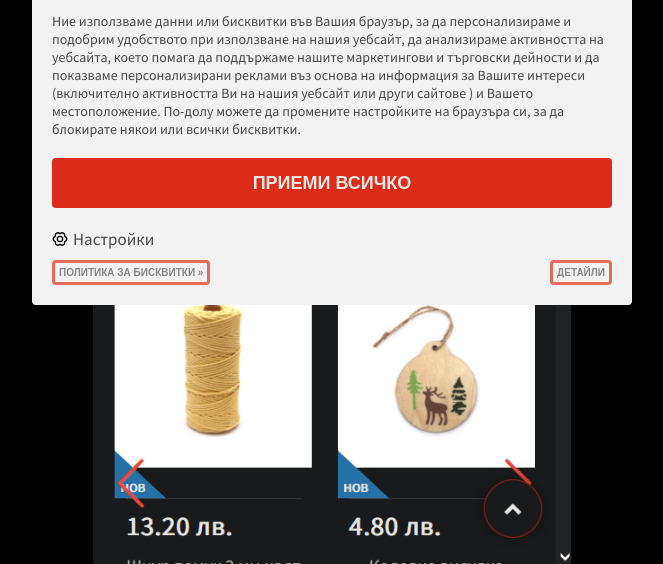
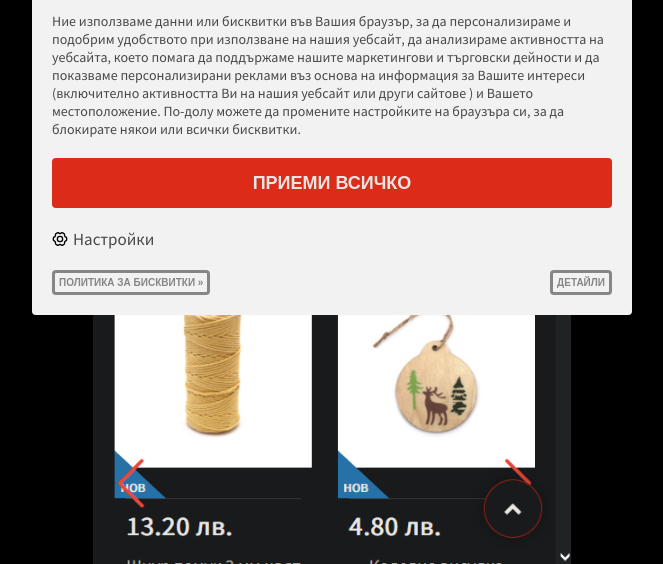
Before and after one commit to drago1520/googleConsentV2Modal, a website built with Vite: page index.html in a window 1280 px wide. Shown: the part 236-800 px from the top of the page, without its empty margins (308-971 px from the left). Built offline with nearby package versions, Linux system fonts and the light colour scheme.

Commit message:
Fixed styling on secondary buttons.

```diff
--- a/style.css
+++ b/style.css
@@ -172,13 +172,13 @@ input[type="checkbox"] {
     margin-top: 10px;
 }
 .consent-details{
-  margin-top: 10px;
+  margin-top: 20px;
   display: flex;
   justify-content: space-between;
 }
 .secondary-button{
   background-color: transparent;
-  border: 3px solid #dc2d19af;
+  border: 3px solid rgb(134, 134, 134);
   font-size:10px;
   border-radius: 4px;
   color: rgb(134, 134, 134);
```
